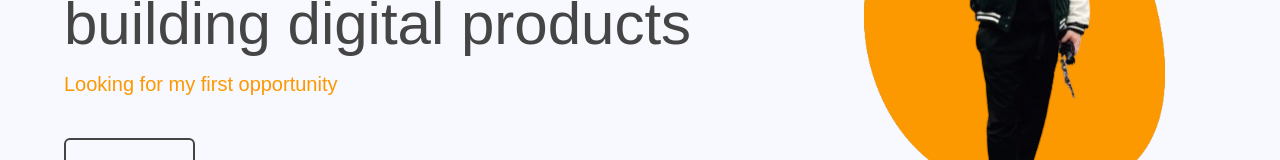
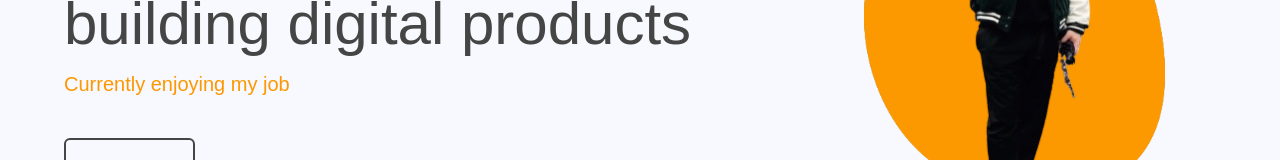
Before and after one commit to TimonKeller/Portfolio, a Next.js app: page / in a window 1280 px wide. Shown: the part 408-568 px from the top of the page. Built offline with nearby package versions, Linux system fonts and the light colour scheme.

Commit message:
small changes

```diff
--- a/components/TopPart.jsx
+++ b/components/HeroSection.jsx
@@ -1,7 +1,7 @@
 import React, { useState, useEffect } from "react";
 import { useTheme } from "next-themes";
 
-const TopPart = () => {
+const HeroSection = () => {
   const { systemTheme, theme, setTheme } = useTheme();
   const [mounted, setMounted] = useState(false);
 
@@ -63,14 +63,13 @@ const TopPart = () => {
     <div className="container pt-12 px-16 md:py-24 md:flex md:flex-row gap-x-8 items-center ">
       <div className="flex flex-col gap-y-4 tex-center">
         <a className="text-center md:text-start font-caveat text-2xl text-text_light dark:text-text">
-          {" "}
-          {"Hi, I'm Timon Keller"}{" "}
+          {"Hi, I'm Timon Keller"}
         </a>
         <p className="text-center md:text-start text-5xl md:text-6xl text-text_light dark:text-text">
-          Creating experiences, building digital products{" "}
+          Creating experiences, building digital products
         </p>
         <p className="text-center md:text-start text-xl text-orange dark:text-blue">
-          Looking for my first opportunity
+          Currently enjoying my job
         </p>
         <a
           href="mailto:timon.keller@bluewin.ch"
@@ -104,4 +103,4 @@ const TopPart = () => {
   );
 };
 
-export default TopPart;
+export default HeroSection;
--- a/pages/index.js
+++ b/pages/index.js
@@ -1,36 +1,34 @@
-import { ThemeProvider } from 'next-themes'
-import Head from 'next/head'
-import { AboutMe, Layout, Projects, TopPart } from '../components'
-
-
+import { ThemeProvider } from "next-themes";
+import Head from "next/head";
+import { AboutMe, Layout, Projects, HeroSection } from "../components";
 
 export default function Home() {
   return (
-    <div className=' bg-background-light dark:bg-background overflow-hidden'>
+    <div className=" bg-background-light dark:bg-background overflow-hidden">
       <div className="container mx-auto mb-8">
         <Head>
           <title>Timon Keller</title>
           <meta name="description" content="Generated by create next app" />
           <link rel="icon" href="/TK_Logo.png" />
-          <link rel="preconnect" href="https://fonts.googleapis.com"/>
-          <link rel="preconnect" href="https://fonts.gstatic.com" crossOrigin/>
-          <link href="https://fonts.googleapis.com/css2?family=Caveat:wght@400;500;600;700&display=swap" rel="stylesheet"/>
+          <link rel="preconnect" href="https://fonts.googleapis.com" />
+          <link rel="preconnect" href="https://fonts.gstatic.com" crossOrigin />
+          <link
+            href="https://fonts.googleapis.com/css2?family=Caveat:wght@400;500;600;700&display=swap"
+            rel="stylesheet"
+          />
         </Head>
-          <TopPart></TopPart>
-          <AboutMe></AboutMe>
-          <Projects></Projects>
+        <HeroSection></HeroSection>
+        <AboutMe></AboutMe>
+        <Projects></Projects>
       </div>
     </div>
-
-  )
+  );
 }
 
 Home.getLayout = function getLayout(page) {
-    return (
-      <ThemeProvider attribute='class'>
-        <Layout>
-          {page}
-        </Layout>
-      </ThemeProvider>
-    )
-}
+  return (
+    <ThemeProvider attribute="class">
+      <Layout>{page}</Layout>
+    </ThemeProvider>
+  );
+};
```
Also changed, not shown: components/index.js (+5 -5 lines).
